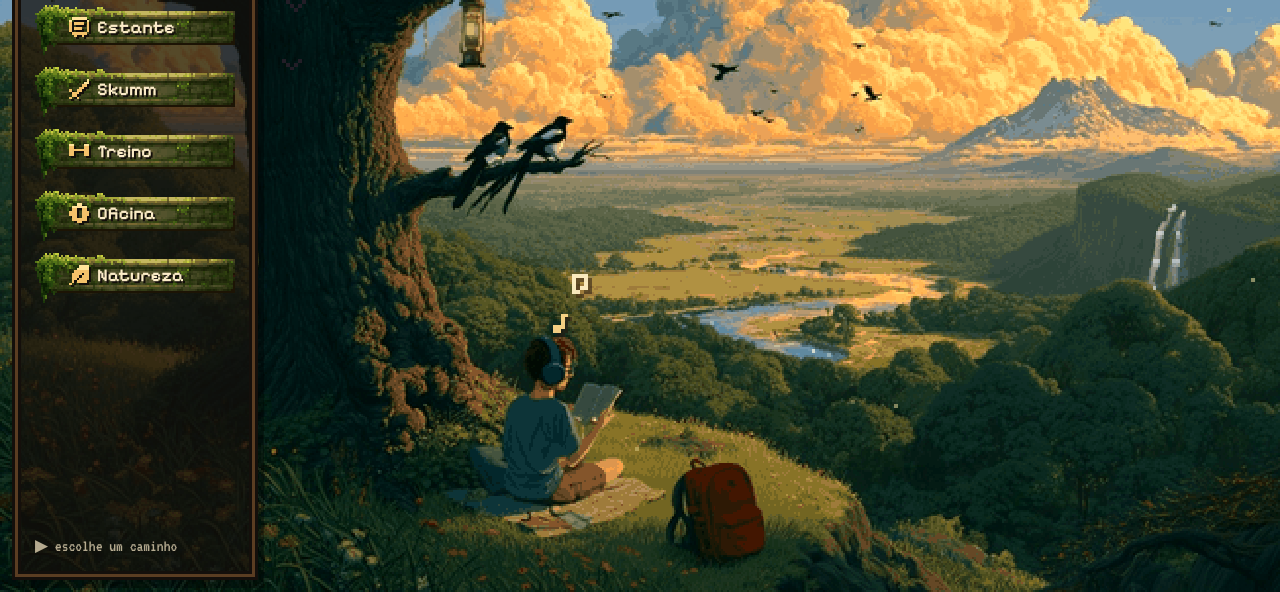
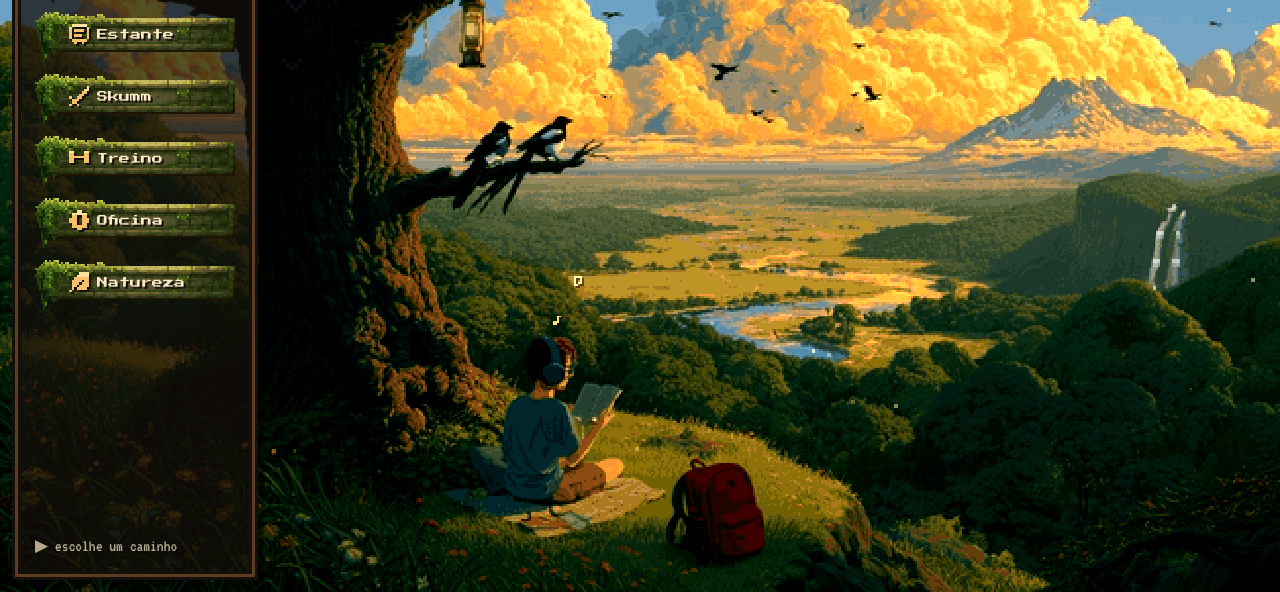
Before and after one commit to ExLibraDjok/exlibradjok.github.io, a plain HTML site: page index.html in a window 1280 px wide. Shown: the part 208-800 px from the top of the page. Drawn offline with Linux system fonts and the light colour scheme.

Commit message:
Letra pixel, notas mais pequenas e mais contraste

```diff
--- a/index.html
+++ b/index.html
@@ -6,7 +6,7 @@
 <title>After Hours Compendium</title>
 <link rel="preconnect" href="https://fonts.googleapis.com">
 <link rel="preconnect" href="https://fonts.gstatic.com" crossorigin>
-<link href="https://fonts.googleapis.com/css2?family=Pixelify+Sans:wght@400;600;700&family=VT323&display=swap" rel="stylesheet">
+<link href="https://fonts.googleapis.com/css2?family=Press+Start+2P&family=VT323&display=swap" rel="stylesheet">
 <style>
 /* Layout: the hilltop scene fills the screen as one low-res canvas (364x204, scaled up with hard pixels), animated in place.
    A wooden signpost sidebar on the left holds the links; on phones it becomes a row of planks at the bottom. Single theme by choice. */
@@ -18,26 +18,26 @@
   --cream:#fbebc8;
   --gold:#f4c16a;
   --moss:#1e2b1a;
-  --display:"Pixelify Sans", "Courier New", monospace;
+  --display:"Press Start 2P", "Courier New", monospace;
   --body:"VT323", "Courier New", monospace;
   color-scheme:dark;
 }
 *{box-sizing:border-box}
 html,body{margin:0;height:100%;overflow:hidden;background:var(--ink)}
 body{font-family:var(--body);color:var(--cream)}
-#bg,#scene{position:absolute;image-rendering:pixelated;image-rendering:crisp-edges;display:block}
-.stage{position:fixed;inset:0;overflow:hidden}
+#bg,#scene,#fx{position:absolute;image-rendering:pixelated;image-rendering:crisp-edges;display:block}
+.stage{position:fixed;inset:0;overflow:hidden;filter:contrast(1.2) saturate(1.15)}
 
 /* sidebar */
 nav{position:fixed;left:18px;top:18px;bottom:18px;width:234px;z-index:5;display:flex;flex-direction:column;gap:14px;
   padding:16px 14px;background:rgba(20,15,11,.72);
   border:3px solid var(--ink);box-shadow:0 0 0 3px var(--bark),0 0 0 6px var(--ink),6px 8px 0 6px rgba(0,0,0,.35)}
-.brand{font-family:var(--display);font-weight:700;color:var(--gold);font-size:26px;line-height:1.05;margin:0;
+.brand{font-family:var(--display);font-weight:700;color:var(--gold);font-size:15px;line-height:1.5;margin:0;
   text-shadow:3px 3px 0 var(--ink);letter-spacing:.02em}
 .brand small{display:block;font-family:var(--body);font-weight:400;font-size:18px;color:var(--cream);opacity:.8;margin-top:6px;text-shadow:none;letter-spacing:0}
 .links{list-style:none;margin:0;padding:0;display:flex;flex-direction:column;gap:6px}
 .plank{all:unset;box-sizing:border-box;cursor:pointer;display:flex;align-items:center;gap:8px;width:200px;height:56px;
-  padding:0 10px 8px 34px;font-family:var(--display);font-weight:600;font-size:18px;color:var(--cream);
+  padding:0 10px 8px 34px;font-family:var(--display);font-weight:400;font-size:11px;color:var(--cream);
   text-shadow:2px 2px 0 var(--ink);background:url(img/plank.png) 0 0/200px 56px no-repeat;image-rendering:pixelated;
   transition:transform .08s steps(2)}
 .plank canvas{width:20px;height:20px;image-rendering:pixelated;flex:0 0 20px;filter:drop-shadow(2px 2px 0 #140f0b)}
@@ -51,13 +51,13 @@ nav{position:fixed;left:18px;top:18px;bottom:18px;width:234px;z-index:5;display:
   background:rgba(16,18,36,.9);padding:14px 18px 16px;font-size:24px;line-height:1.15;
   border:3px solid var(--ink);box-shadow:0 0 0 3px var(--gold),0 0 0 6px var(--ink);display:none;cursor:pointer}
 .dialog.on{display:block}
-.dialog b{font-family:var(--display);font-weight:600;color:var(--gold);font-size:18px;display:block;margin-bottom:4px}
+.dialog b{font-family:var(--display);font-weight:400;color:var(--gold);font-size:12px;line-height:1.6;display:block;margin-bottom:4px}
 .dialog i{font-style:normal;color:var(--gold);animation:blink 1s steps(2) infinite;float:right}
 @keyframes blink{50%{opacity:0}}
 
 @media (max-width:760px){
   nav{left:10px;right:10px;top:auto;bottom:10px;width:auto;padding:10px;gap:8px}
-  .brand{font-size:20px}.brand small{display:none}
+  .brand{font-size:12px}.brand small{display:none}
   .links{flex-direction:row;overflow-x:auto;gap:8px;padding:2px 4px 6px}
   .plank{flex:0 0 200px}
   .foot{display:none}
@@ -67,7 +67,7 @@ nav{position:fixed;left:18px;top:18px;bottom:18px;width:234px;z-index:5;display:
 </style>
 </head>
 <body>
-<div class="stage"><canvas id="bg" width="728" height="408" aria-hidden="true"></canvas><canvas id="scene" width="364" height="204" role="img" aria-label="Um rapaz de headphones a ler à sombra de uma árvore grande, no alto de um monte, com duas pegas num ramo e um vale com rio e cascata ao fundo"></canvas></div>
+<div class="stage"><canvas id="bg" width="728" height="408" aria-hidden="true"></canvas><canvas id="fx" width="728" height="408" aria-hidden="true"></canvas><canvas id="scene" width="364" height="204" role="img" aria-label="Um rapaz de headphones a ler à sombra de uma árvore grande, no alto de um monte, com duas pegas num ramo e um vale com rio e cascata ao fundo"></canvas></div>
 
 <nav aria-label="Páginas">
   <h1 class="brand">After Hours Compendium<small>um sítio meu, depois de horas</small></h1>
@@ -87,8 +87,8 @@ nav{position:fixed;left:18px;top:18px;bottom:18px;width:234px;z-index:5;display:
 <script>
 (function(){
   var W=364,H=204;
-  var cv=document.getElementById("scene"),ctx=cv.getContext("2d"),bg=document.getElementById("bg"),bctx=bg.getContext("2d");
-  ctx.imageSmoothingEnabled=false;
+  var cv=document.getElementById("scene"),ctx=cv.getContext("2d"),bg=document.getElementById("bg"),bctx=bg.getContext("2d"),fx=document.getElementById("fx"),fctx=fx.getContext("2d");
+  ctx.imageSmoothingEnabled=false;window.__sceneCtx=ctx;
   var still=window.matchMedia&&window.matchMedia("(prefers-reduced-motion: reduce)").matches;
   var img=new Image();
   img.src="img/scene.png";
@@ -101,11 +101,12 @@ nav{position:fixed;left:18px;top:18px;bottom:18px;width:234px;z-index:5;display:
     var focus=vw>760?0.40:0.40, anchor=vw>760?0.58:0.5;
     var left=Math.min(0,Math.max(vw-w,vw*anchor-focus*w));
     var top=Math.min(0,Math.max(vh-h,vh*0.62-0.72*h));
-    [cv,bg].forEach(function(e){e.style.width=w+"px";e.style.height=h+"px";e.style.left=left+"px";e.style.top=top+"px";});
+    [cv,bg,fx].forEach(function(e){e.style.width=w+"px";e.style.height=h+"px";e.style.left=left+"px";e.style.top=top+"px";});
   }
   fit();addEventListener("resize",fit);
 
-  function sprite(rows,x,y,col,a){
+  function sprite(rows,x,y,col,a,c2){
+    var ctx=c2||window.__sceneCtx;
     ctx.globalAlpha=a==null?1:a;ctx.fillStyle=col;
     for(var r=0;r<rows.length;r++)for(var c=0;c<rows[r].length;c++)if(rows[r][c]==="#")ctx.fillRect(Math.round(x)+c,Math.round(y)+r,1,1);
     ctx.globalAlpha=1;
@@ -124,7 +125,7 @@ nav{position:fixed;left:18px;top:18px;bottom:18px;width:234px;z-index:5;display:
 
   function draw(){
     ctx.globalCompositeOperation="source-over";
-    ctx.clearRect(0,0,W,H);
+    ctx.clearRect(0,0,W,H);fctx.clearRect(0,0,W*2,H*2);
 
     /* waterfall: light bands running down */
     for(var i=0;i<WF.length;i++){
@@ -157,8 +158,8 @@ nav{position:fixed;left:18px;top:18px;bottom:18px;width:234px;z-index:5;display:
     /* music notes from the headphones */
     notes=notes.filter(function(n){n.t++;n.y-=.12;n.x+=Math.sin(n.ph+n.t*.05)*.18+.03;
       var a=n.t<20?.5:n.t<140?.95:n.t<180?.6:.3;
-      sprite(NOTE[n.s],n.x+1,n.y+1,"#2a1d14",a*.6);
-      sprite(NOTE[n.s],n.x,n.y,n.t%60<30?"#fff1c4":"#ffd98a",a);
+      sprite(NOTE[n.s],n.x*2+1,n.y*2+1,"#2a1d14",a*.6,fctx);
+      sprite(NOTE[n.s],n.x*2,n.y*2,n.t%60<30?"#fff1c4":"#ffd98a",a,fctx);
       return n.t<210;});
   }
 
```
